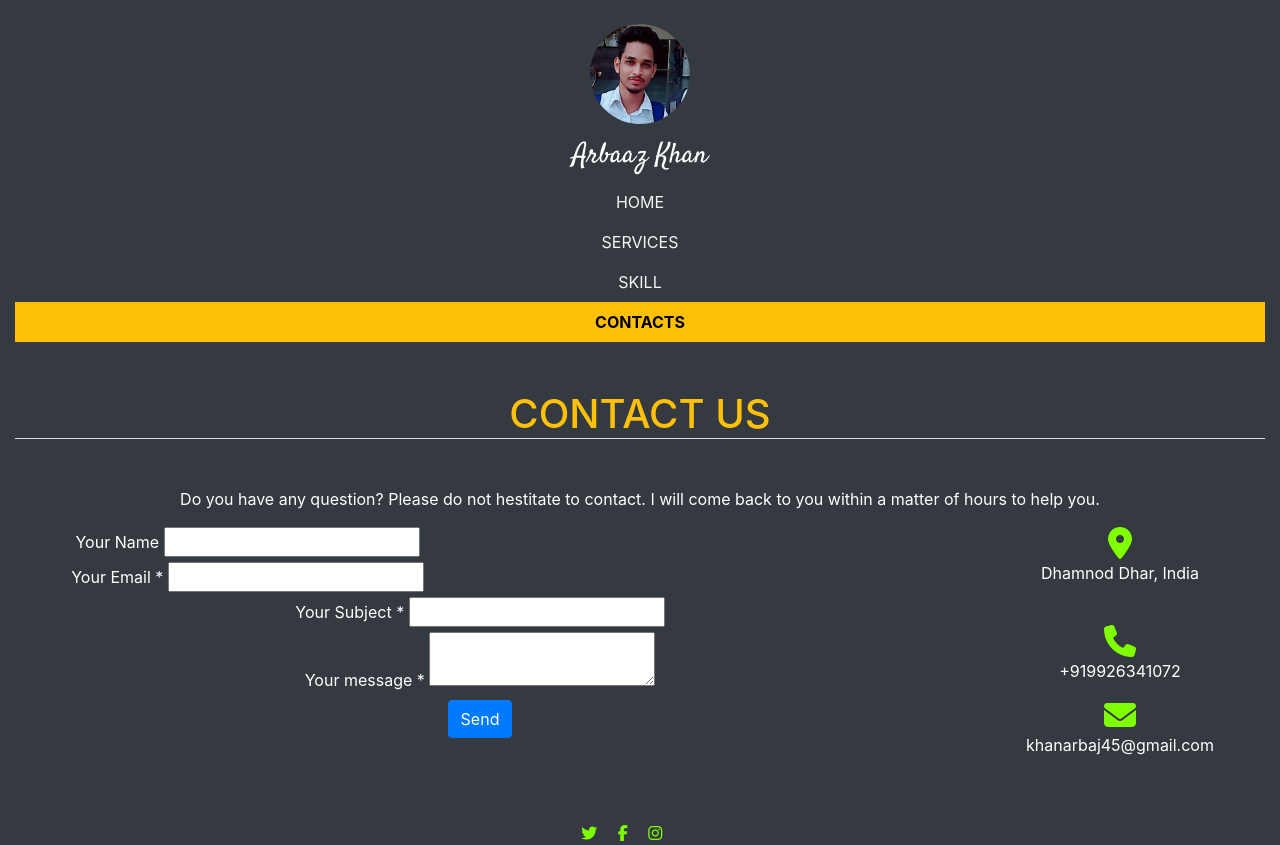
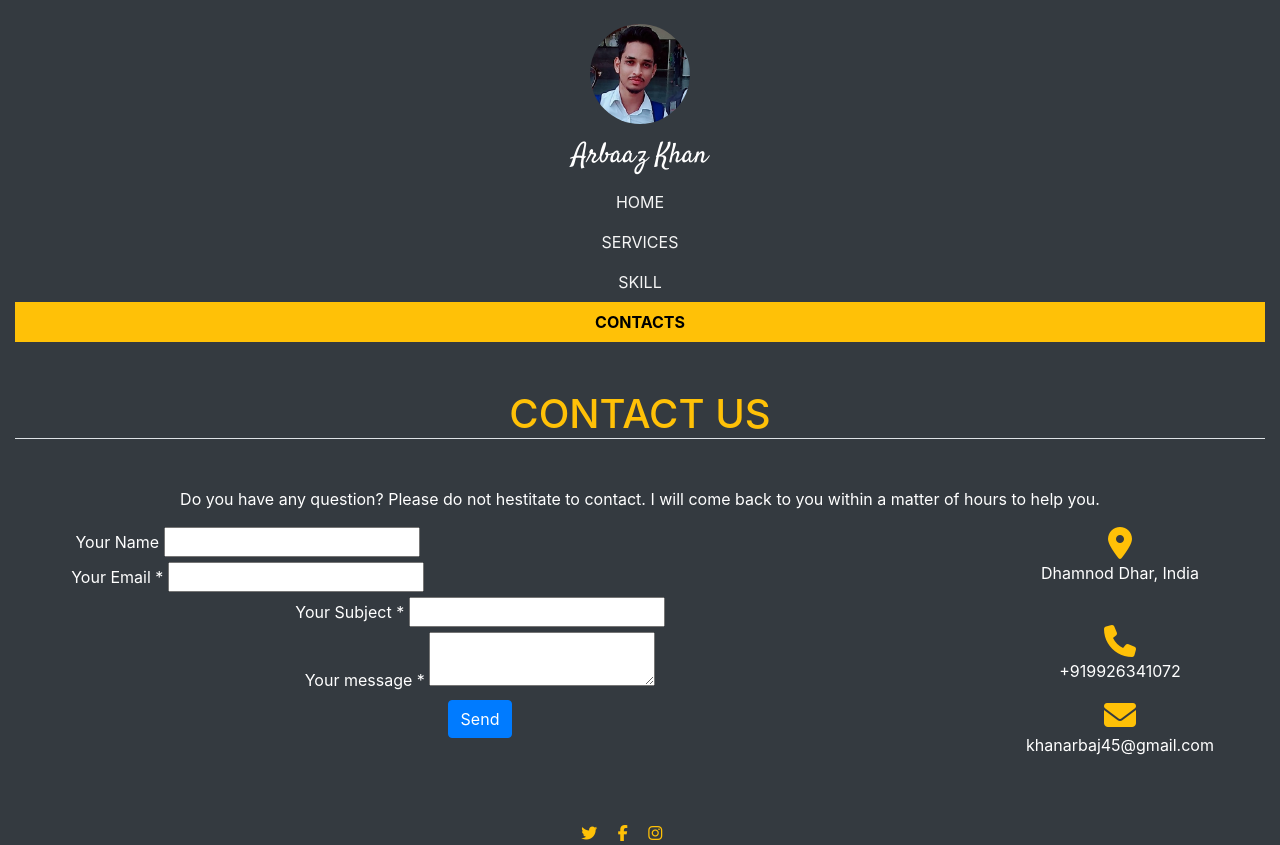
Before and after one commit to AkCoding/Resume360-, a Django app: page /contact/ in a window 1280 px wide. Run offline with Django 3.2, Linux system fonts and the light colour scheme; some libraries are stand-ins or nearby versions.

Commit message:
DOCS:Update CSS Code

```diff
--- a/core/static/core/css/core.css
+++ b/core/static/core/css/core.css
@@ -13,7 +13,7 @@ min-height:100%
 }
 
 .i-color{
-    color:#7fff00;
+    color:#ffc107;
 }
 
 .ss-color {
```
